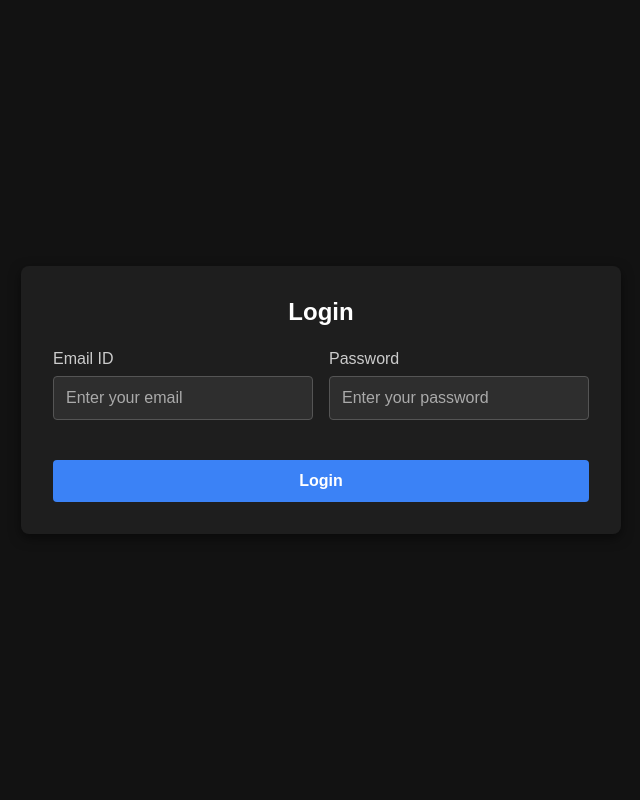
After one commit to lakshya076/GradLink, a Flask app: page /login in a window 1280 px wide. The commit adds this page. Shown: the whole page, without its empty margins (319-959 px from the left). Run offline with Flask 3, Linux system fonts and the light colour scheme; parts of the project's set-up code (start-up, migrations or seed data) failed here and were passed over.

Commit message:
adding login features
Signed-off-by: Lakshya <lakshya.saxena076@gmail.com>

```diff
--- a/app.py
+++ b/app.py
@@ -90,6 +90,27 @@ def submit():
             return render_template('register.html')
 
 
+@app.route('/login', methods=['GET', 'POST'])
+def login():
+    print("test")
+    if request.method == 'POST':
+        email = request.form.get('email')
+        password = request.form.get('password')
+        print(1)
+
+        user = user_col.find_one({'email': email})
+        print(user)
+
+        if not user:
+            flash('Email not found!', 'error')
+        elif not (user['password'] == sha256(password)):
+            flash('Incorrect password!', 'error')
+        else:
+            flash('Login successful!', 'success')
+            return redirect(url_for('home'))
+
+    return render_template('login.html')
+
 if __name__ == '__main__':
     print("Trying to connect to the database.")
     try:
--- /dev/null
+++ b/templates/login.html
@@ -0,0 +1,38 @@
+<!DOCTYPE html>
+<html lang="en">
+<head>
+    <meta charset="UTF-8">
+    <meta name="viewport" content="width=device-width, initial-scale=1.0">
+    <title>Login</title>
+    <link rel="stylesheet" type="text/css" href="{{ url_for('static', filename='cred_style.css') }}">
+</head>
+<body>
+<div class="container">
+    <h2>Login</h2>
+    {% with messages = get_flashed_messages(with_categories=true) %}
+    {% if messages %}
+    <div class="flash-messages">
+        {% for category, message in messages %}
+        <div class="flash {{ category }}">{{ message }}</div>
+        {% endfor %}
+    </div>
+    {% endif %}
+    {% endwith %}
+
+    <form id="loginForm" action="/login" method="post">
+        <div class="form-grid">
+            <div class="form-group">
+                <label for="email">Email ID</label>
+                <input type="email" id="email" name="email" placeholder="Enter your email" required>
+            </div>
+
+            <div class="form-group">
+                <label for="password">Password</label>
+                <input type="password" id="password" name="password" placeholder="Enter your password" required>
+            </div>
+        </div>
+        <button type="submit" class="submit-btn">Login</button>
+    </form>
+</div>
+</body>
+</html>
--- a/templates/register.html
+++ b/templates/register.html
@@ -4,7 +4,7 @@
     <meta charset="UTF-8">
     <meta name="viewport" content="width=device-width, initial-scale=1.0">
     <title>Registration Form</title>
-    <link rel="stylesheet" type="text/css" href="{{ url_for('static', filename='register_style.css') }}">
+    <link rel="stylesheet" type="text/css" href="{{ url_for('static', filename='cred_style.css') }}">
 </head>
 <body>
 <div class="container">
--- a/templates/register_two.html
+++ b/templates/register_two.html
@@ -4,7 +4,7 @@
     <meta charset="UTF-8">
     <meta name="viewport" content="width=device-width, initial-scale=1.0">
     <title>Registration Form</title>
-    <link rel="stylesheet" type="text/css" href="{{ url_for('static', filename='register_style.css') }}">
+    <link rel="stylesheet" type="text/css" href="{{ url_for('static', filename='cred_style.css') }}">
 </head>
 <body>
 <div class="container">
```
Also changed, not shown: static/cred_style.css (renamed from static/register_style.css).
